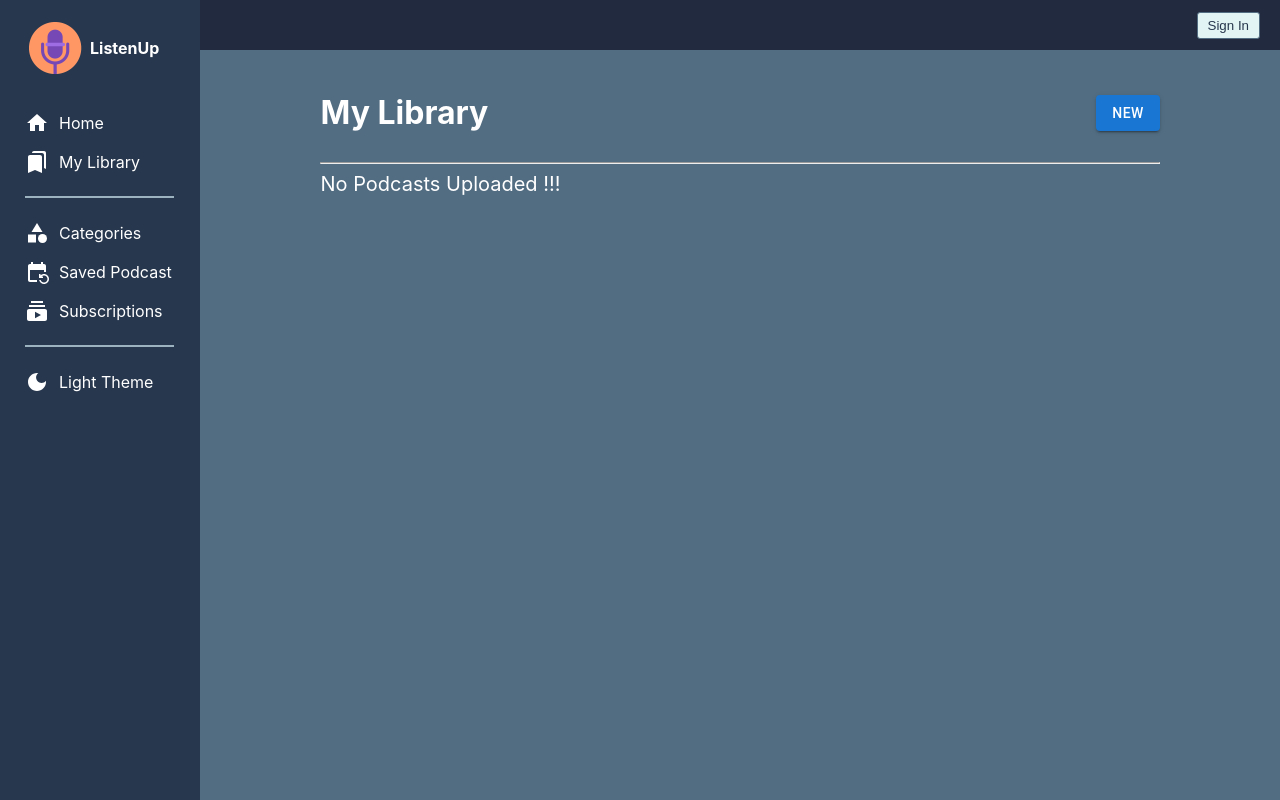
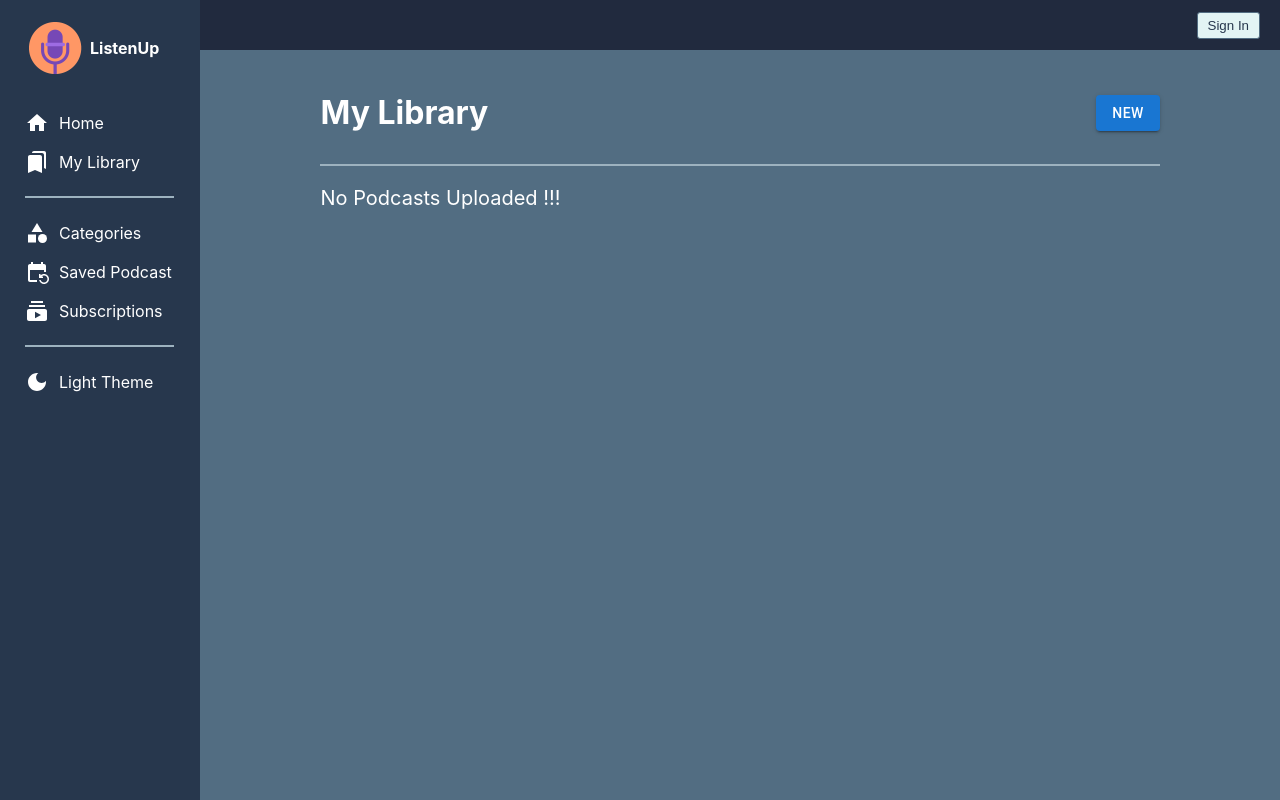
Before and after one commit to manisa18/flipr_podcast, a React (Create React App) app in the folder frontend/: page /mylibrary in a window 1280 px wide. Built offline with nearby package versions, Linux system fonts and the light colour scheme.

Commit message:
themed Hr enabled

```diff
--- a/frontend/src/pages/AddPodcast.jsx
+++ b/frontend/src/pages/AddPodcast.jsx
@@ -24,6 +24,10 @@ import { ref, uploadBytesResumable, getDownloadURL } from "firebase/storage";
 import { useNavigate } from "react-router-dom";
 const Title = styled.h1`
   color: ${({ theme }) => theme.text};
+`;
+const Hr = styled.hr`
+  margin: 10px 0px 20px 0px;
+  border: 1px solid ${({ theme }) => theme.hr};
 `;
 const AddPodcast = () => {
   const navigate = useNavigate();
@@ -137,7 +141,7 @@ const AddPodcast = () => {
           {/* </Link> */}
         </Box>
       </Box>
-      <hr />
+      <Hr />
 
       <TextField
         label="Name"
--- a/frontend/src/pages/MyLibrary.jsx
+++ b/frontend/src/pages/MyLibrary.jsx
@@ -10,8 +10,8 @@ const Title = styled.h1`
 `;
 
 const Hr = styled.hr`
-  margin: 15px 0px;
-  border: 5px solid ${({ theme }) => theme.hr};
+  margin: 10px 0px 20px 0px;
+  border: 1px solid ${({ theme }) => theme.hr};
 `;
 
 const SavedPodcast = () => {
@@ -83,7 +83,7 @@ const SavedPodcast = () => {
           </Link>
         </Box>
       </Box>
-      <hr />
+      <Hr />
       {podcast.length > 0 ? (
         podcast.map((product) => (
           <div key={product.id}>
--- a/frontend/src/pages/UpdatePodcast.jsx
+++ b/frontend/src/pages/UpdatePodcast.jsx
@@ -15,7 +15,10 @@ import axios from "axios";
 const Title = styled.h1`
   color: ${({ theme }) => theme.text};
 `;
-
+const Hr = styled.hr`
+  margin: 10px 0px 20px 0px;
+  border: 1px solid ${({ theme }) => theme.hr};
+`;
 const UpdatePodcast = () => {
   const navigate = useNavigate();
   const { id } = useParams();
@@ -107,7 +110,7 @@ const UpdatePodcast = () => {
           {/* </Link> */}
         </Box>
       </Box>
-      <hr />
+      <Hr />
 
       <TextField
         fullWidth
```
